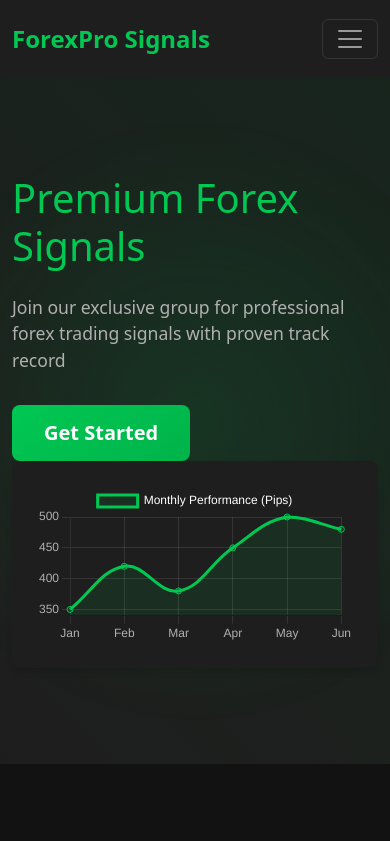
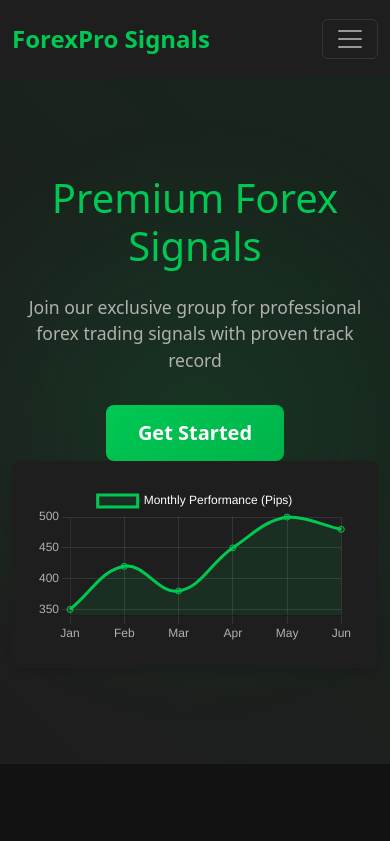
Before and after one commit to bradygov/fx-site, a plain HTML site: page index.html in a window 390 px wide. Shown: the top 841 px of the page. Drawn offline with nearby package versions, Linux system fonts and the light colour scheme.

Commit message:
responsive update

```diff
--- a/index.html
+++ b/index.html
@@ -31,7 +31,7 @@
     <section id="home" class="hero">
         <div class="container">
             <div class="row align-items-center">
-                <div class="col-lg-6">
+                <div class="col-lg-6 text-center text-lg-start">
                     <h1>Premium Forex Signals</h1>
                     <p class="lead">Join our exclusive group for professional forex trading signals with proven track record</p>
                     <a href="#join" class="btn btn-primary btn-lg">Get Started</a>
```
